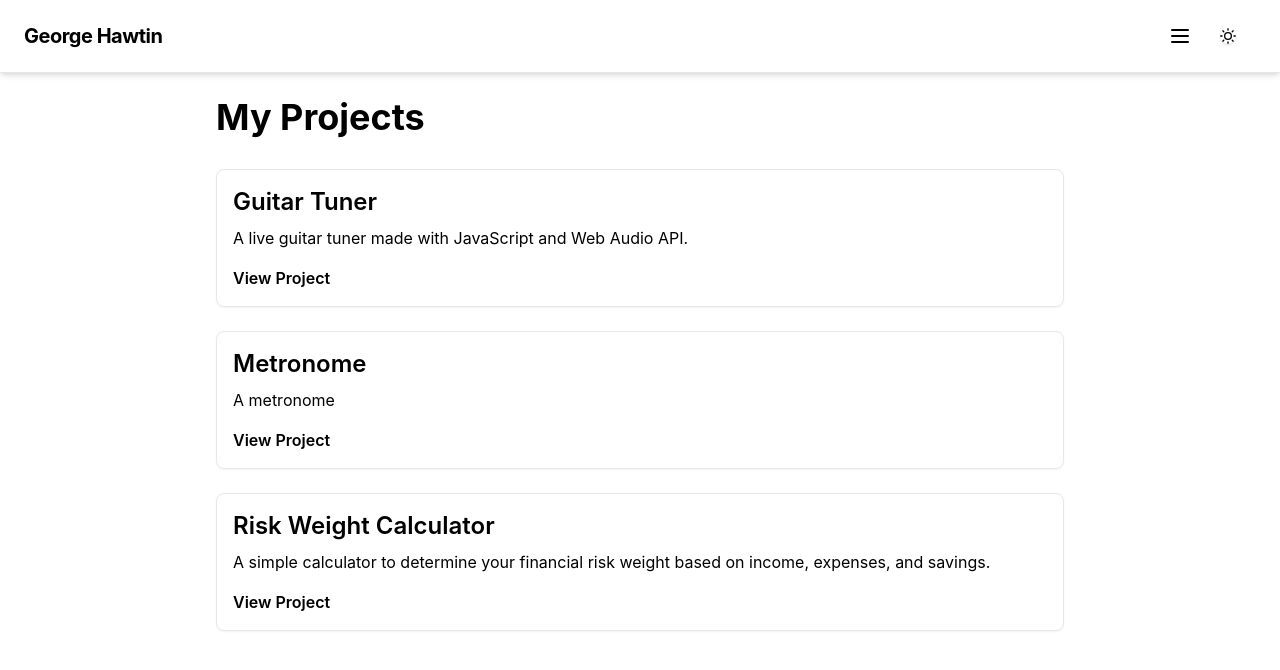
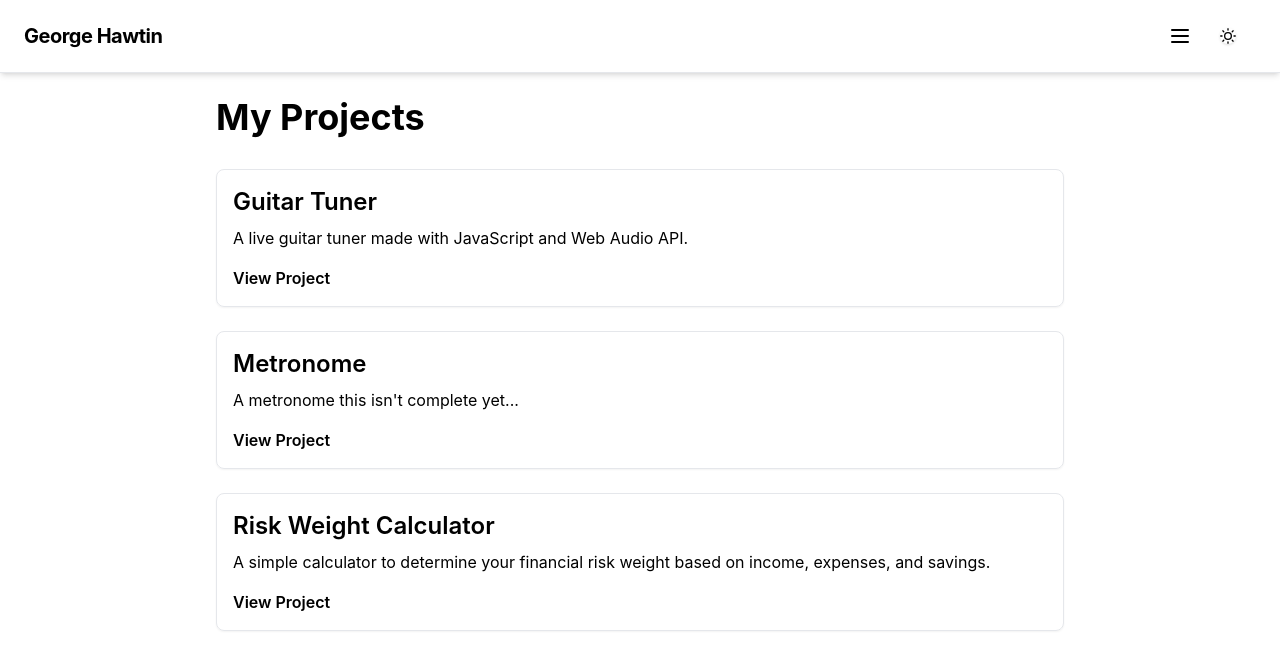
Before and after one commit to glh23/glh23.github.io, a React (Create React App) app: page /projects in a window 1280 px wide. Shown: the top 670 px of the page. Built offline with nearby package versions, Linux system fonts and the light colour scheme.

Commit message:
attempt at fixing routing

```diff
--- a/src/pages/projects/Metronome.jsx
+++ b/src/pages/projects/Metronome.jsx
@@ -16,7 +16,7 @@
     oscillator.connect(gainNode);
     gainNode.connect(context.destination);
 
-    oscillator.frequency.value = 1000; // 1kHz beep
+    oscillator.frequency.value = 3000; // 1kHz beep
     gainNode.gain.value = 1;
 
     oscillator.start();
@@ -41,7 +41,7 @@
     setIsPlaying(!isPlaying);
   };
     return (
-    <div data-theme="dark" className="min-h-screen flex items-center justify-center bg-base-100 text-base-content p-6">
+    <div className="min-h-screen flex items-center justify-center bg-base-100 text-base-content p-6">
         <div className="bg-neutral p-8 rounded-lg shadow-lg text-center space-y-6 w-full max-w-md">
         <h1 className="text-3xl font-bold text-primary">Metronome</h1>
 
--- a/src/pages/projects/Projects.jsx
+++ b/src/pages/projects/Projects.jsx
@@ -12,7 +12,7 @@
   {
     id: 2,
     title: "Metronome",
-    description: "A metronome ",
+    description: "A metronome this isn't complete yet...",
     link: "/metronome",
     isInternal: false,
   },
```
